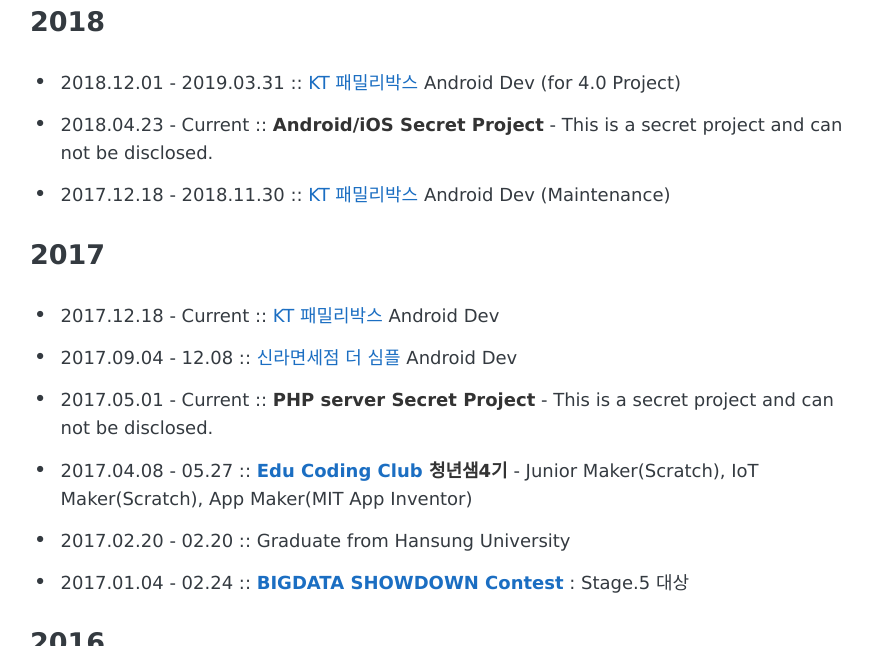
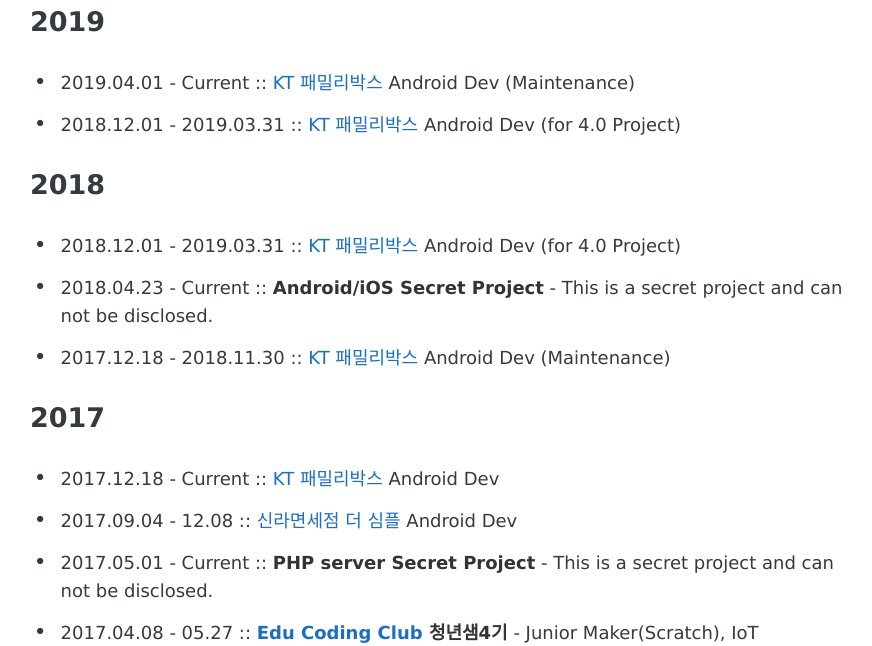
Before and after one commit to CaptainWonJong/CaptainWonJong.github.io, a Jekyll site: the page built from about.md, in a window 1280 px wide and 900 px high, scrolled down 1641 px, cut to the strip 254-900 px from the top of the window. Shown: the whole strip, without its empty margins (196-1068 px from the left). Built offline with Jekyll 4.4.1, drawn with Linux system fonts in a browser that asks for light colours; some web fonts are replaced.

Commit message:
modify about

```diff
--- a/about.md
+++ b/about.md
@@ -35,6 +35,10 @@
 ## Activities (Project)
 ### Github
 ![Github Image](https://ghchart.rshah.org/CaptainWonJong)
+### 2019
+- 2019.04.01 - Current :: [KT 패밀리박스](https://play.google.com/store/apps/details?id=com.kt.ollehfamilybox) Android Dev (Maintenance)
+- 2018.12.01 - 2019.03.31 :: [KT 패밀리박스](https://play.google.com/store/apps/details?id=com.kt.ollehfamilybox) Android Dev (for 4.0 Project)
+
 ### 2018
 - 2018.12.01 - 2019.03.31 :: [KT 패밀리박스](https://play.google.com/store/apps/details?id=com.kt.ollehfamilybox) Android Dev (for 4.0 Project)
 - 2018.04.23 - Current :: **Android/iOS Secret Project** - This is a secret project and can not be disclosed.
```
Also changed, not shown: 6 other files.
